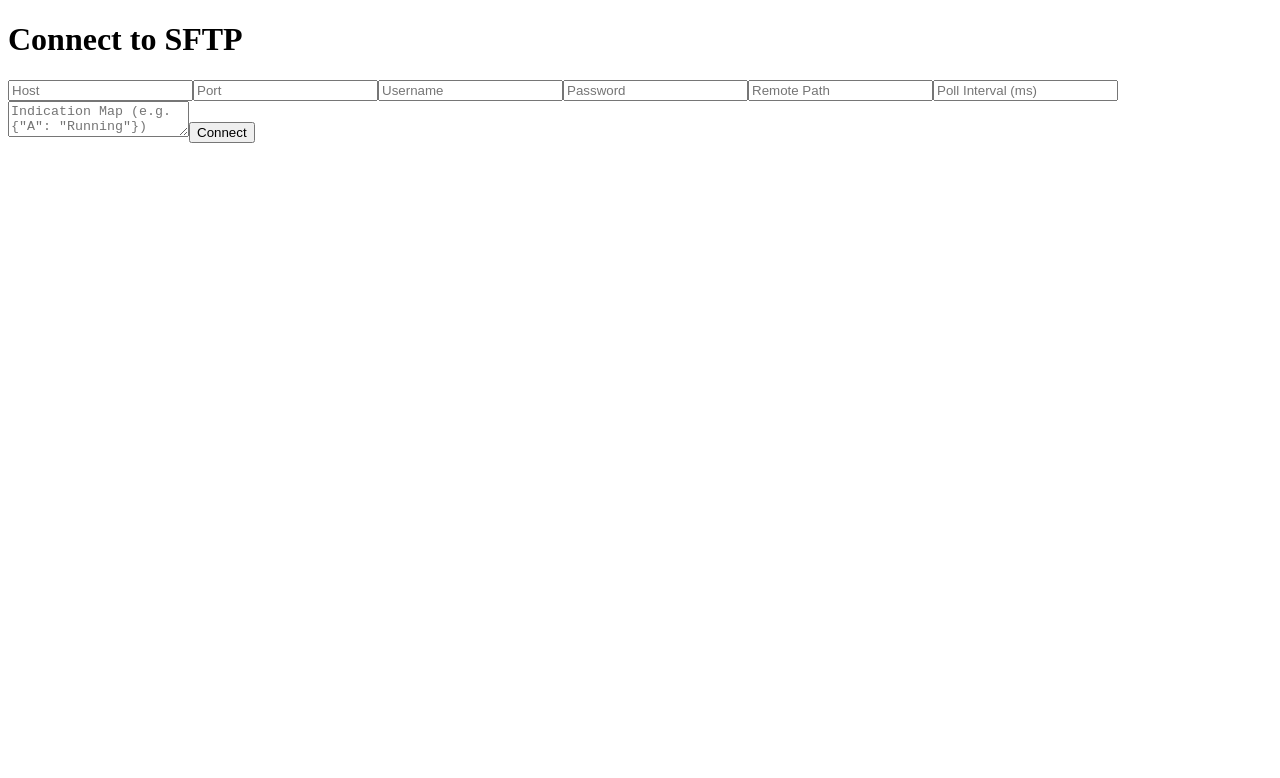
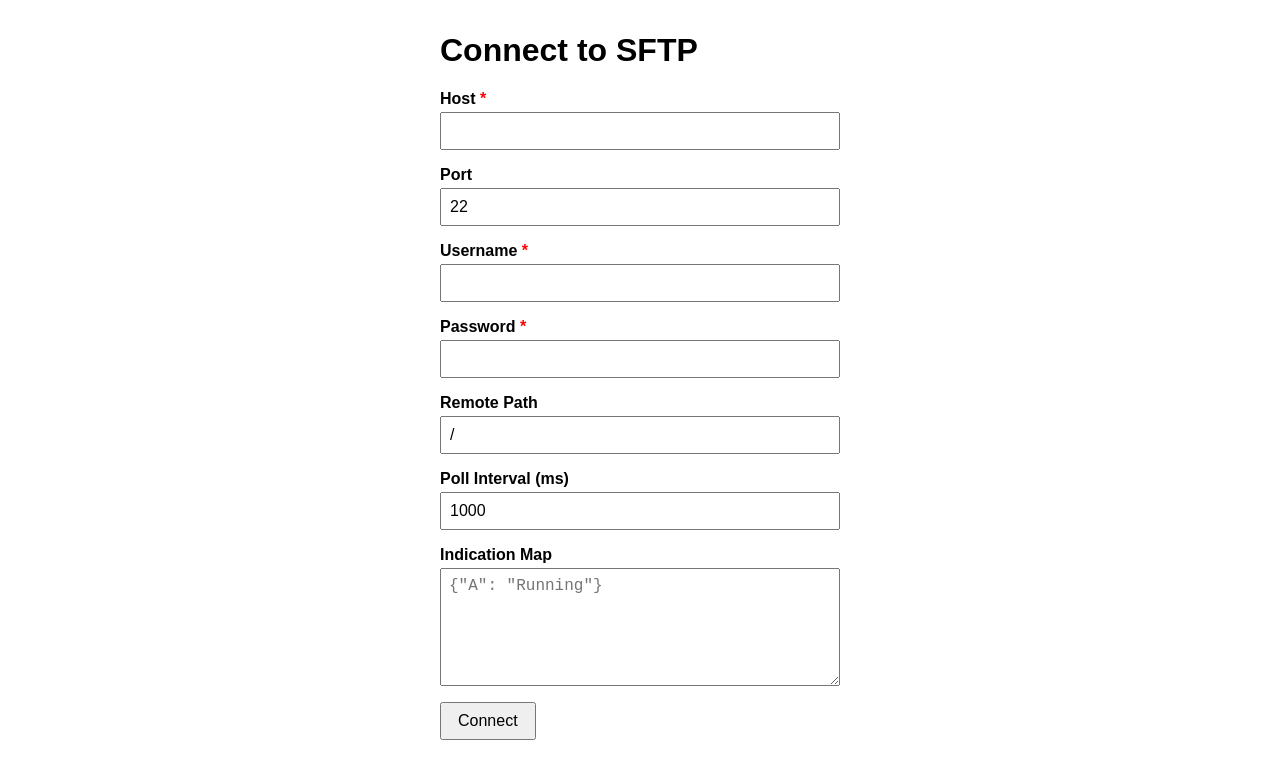
Before and after one commit to abhiyansh/sftp-client, a React (Vite) app in the folder client/: page / in a window 1280 px wide. Shown: the top 778 px of the page. Built offline with nearby package versions, Linux system fonts and the light colour scheme; no server answers.

Commit message:
Add validations & default value to SFTP configuration form

```diff
--- a/client/src/pages/HomePage.jsx
+++ b/client/src/pages/HomePage.jsx
@@ -1,29 +1,77 @@
-import { useState } from 'react';
+import { useEffect, useState } from 'react';
 import { useNavigate } from 'react-router-dom';
 
 function HomePage() {
     const navigate = useNavigate();
     const [form, setForm] = useState({
         host: '',
-        port: '',
+        port: '22',
         username: '',
         password: '',
-        remotePath: '',
-        pollInterval: '',
+        remotePath: '/',
+        pollInterval: '1000',
         indicationMap: '',
     });
 
     const [errors, setErrors] = useState({});
     const [serverError, setServerError] = useState('');
 
+    useEffect(() => {
+        async function fetchConfig() {
+            try {
+                const res = await fetch('/config', {
+                    headers: {
+                        'Cache-Control': 'no-cache',
+                    },
+                });
+                if (res.ok) {
+                    const data = await res.json();
+                    if (Object.keys(data).length > 0) {
+                        setForm({
+                            host: data.sftpConfig.host,
+                            port: data.sftpConfig.port.toString(),
+                            username: data.sftpConfig.username,
+                            password: data.sftpConfig.password,
+                            remotePath: data.sftpConfig.remotePath,
+                            pollInterval: data.pollInterval.toString(),
+                            indicationMap: JSON.stringify(data.indicationMap),
+                        });
+                    }
+                }
+            } catch (err) {
+                console.error('Failed to fetch config', err);
+            }
+        }
+
+        fetchConfig();
+    }, []);
+
     const handleChange = (e) => {
         setForm({ ...form, [e.target.name]: e.target.value });
     };
 
+    const validate = () => {
+        const newErrors = {};
+        if (!form.host.trim()) newErrors.host = 'Host is required';
+        if (form.port.trim()) {
+            const portNum = Number(form.port);
+            if (isNaN(portNum) || portNum < 1 || portNum > 65535) {
+                newErrors.port = 'Port must be a number between 1 and 65535';
+            }
+        }
+        if (!form.username.trim()) newErrors.username = 'Username is required';
+        if (!form.password.trim()) newErrors.password = 'Password is required';
+        return newErrors;
+    };
+
     const handleSubmit = async (e) => {
         e.preventDefault();
-        setErrors({});
         setServerError('');
+        const validationErrors = validate();
+        if (Object.keys(validationErrors).length > 0) {
+            setErrors(validationErrors);
+            return;
+        }
 
         try {
             const res = await fetch('/connect', {
@@ -35,16 +83,15 @@ function HomePage() {
                         port: +form.port,
                         username: form.username,
                         password: form.password,
-                        remotePath: form.remotePath
+                        remotePath: form.remotePath,
                     },
                     pollInterval: +form.pollInterval,
-                    indicationMap: JSON.parse(form.indicationMap),
+                    indicationMap: form.indicationMap ? JSON.parse(form.indicationMap) : form.indicationMap,
                 }),
             });
 
             if (res.status === 400) {
-                const data = await res.json();
-                setErrors(data.errors || {});
+                setServerError("Failed to connect to the SFTP server. Please check the credentials and retry again.");
             } else if (res.status === 500) {
                 setServerError('Internal Server Error. Please try again.');
             } else if (res.ok) {
@@ -55,44 +102,97 @@ function HomePage() {
         }
     };
 
+    const fieldStyle = {
+        display: 'flex',
+        flexDirection: 'column',
+        marginBottom: '1rem',
+    };
+
+    const inputStyle = {
+        padding: '0.5rem',
+        fontSize: '1rem',
+    };
+
+    const errorStyle = {
+        color: 'red',
+        marginTop: '0.25rem',
+        fontSize: '0.875rem',
+    };
+
+    const labelStyle = {
+        marginBottom: '0.25rem',
+        fontWeight: 'bold',
+    };
+
     return (
-        <div>
+        <div style={{ maxWidth: '400px', margin: '2rem auto', fontFamily: 'sans-serif' }}>
             <h1>Connect to SFTP</h1>
             <form onSubmit={handleSubmit}>
-                <input name="host" placeholder="Host" value={form.host} onChange={handleChange} />
-                {errors.host && <p>{errors.host}</p>}
+                <div style={fieldStyle}>
+                    <label style={labelStyle}>Host <span style={{color: 'red'}}>*</span></label>
+                    <input name="host" style={inputStyle} value={form.host} onChange={handleChange} />
+                    {errors.host && <span style={errorStyle}>{errors.host}</span>}
+                </div>
 
-                <input name="port" placeholder="Port" value={form.port} onChange={handleChange} />
-                {errors.port && <p>{errors.port}</p>}
+                <div style={fieldStyle}>
+                    <label style={labelStyle}>
+                        Port
+                    </label>
+                    <input
+                        type="number"
+                        name="port"
+                        min="1"
+                        max="65535"
+                        placeholder="Port (default 22)"
+                        value={form.port}
+                        style={inputStyle}
+                        onChange={handleChange}
+                    />
+                    {errors.port && <p style={errorStyle}>{errors.port}</p>}
 
-                <input name="username" placeholder="Username" value={form.username} onChange={handleChange} />
-                {errors.username && <p>{errors.username}</p>}
+                </div>
 
-                <input name="password" type="password" placeholder="Password" value={form.password} onChange={handleChange} />
-                {errors.password && <p>{errors.password}</p>}
+                <div style={fieldStyle}>
+                    <label style={labelStyle}>Username <span style={{color: 'red'}}>*</span></label>
+                    <input name="username" style={inputStyle} value={form.username} onChange={handleChange} />
+                    {errors.username && <span style={errorStyle}>{errors.username}</span>}
+                </div>
 
-                <input name="remotePath" placeholder="Remote Path" value={form.remotePath} onChange={handleChange} />
-                {errors.remotePath && <p>{errors.remotePath}</p>}
+                <div style={fieldStyle}>
+                    <label style={labelStyle}>Password <span style={{color: 'red'}}>*</span></label>
+                    <input name="password" type="password" style={inputStyle} value={form.password} onChange={handleChange} />
+                    {errors.password && <span style={errorStyle}>{errors.password}</span>}
+                </div>
 
-                <input
-                    name="pollInterval"
-                    placeholder="Poll Interval (ms)"
-                    value={form.pollInterval}
-                    onChange={handleChange}
-                />
-                {errors.pollInterval && <p>{errors.pollInterval}</p>}
+                <div style={fieldStyle}>
+                    <label style={labelStyle}>Remote Path</label>
+                    <input name="remotePath" style={inputStyle} value={form.remotePath} onChange={handleChange} placeholder="Remote Path (default '/')"/>
+                    {errors.remotePath && <span style={errorStyle}>{errors.remotePath}</span>}
+                </div>
 
-                <textarea
-                    name="indicationMap"
-                    placeholder='Indication Map (e.g. {"A": "Running"})'
-                    value={form.indicationMap}
-                    onChange={handleChange}
-                />
-                {errors.indicationMap && <p>{errors.indicationMap}</p>}
+                <div style={fieldStyle}>
+                    <label style={labelStyle}>Poll Interval (ms)</label>
+                    <input name="pollInterval" style={inputStyle} value={form.pollInterval} onChange={handleChange} placeholder="Poll Interval (default 1000)"/>
+                    {errors.pollInterval && <span style={errorStyle}>{errors.pollInterval}</span>}
+                </div>
 
-                <button type="submit">Connect</button>
+                <div style={fieldStyle}>
+                    <label style={labelStyle}>Indication Map</label>
+                    <textarea
+                        name="indicationMap"
+                        placeholder='{"A": "Running"}'
+                        style={{ ...inputStyle, height: '100px' }}
+                        value={form.indicationMap}
+                        onChange={handleChange}
+                    />
+                    {errors.indicationMap && <span style={errorStyle}>{errors.indicationMap}</span>}
+                </div>
 
-                {serverError && <p style={{ color: 'red' }}>{serverError}</p>}
+                <button type="submit" style={{ padding: '0.5rem 1rem', fontSize: '1rem' }}>
+                    Connect
+                </button>
+
+                {serverError && <p style={{ color: 'red', marginTop: '1rem' }}>{serverError}</p>}
             </form>
         </div>
     );
--- a/client/vite.config.js
+++ b/client/vite.config.js
@@ -7,6 +7,7 @@ export default defineConfig({
     proxy: {
       '/connect': 'http://localhost:3000',
       '/events': 'http://localhost:3000',
+      '/config': 'http://localhost:3000',
     },
   },
 });
```
Also changed, not shown: 2 other files (tests, documents, lock files or other folders).
